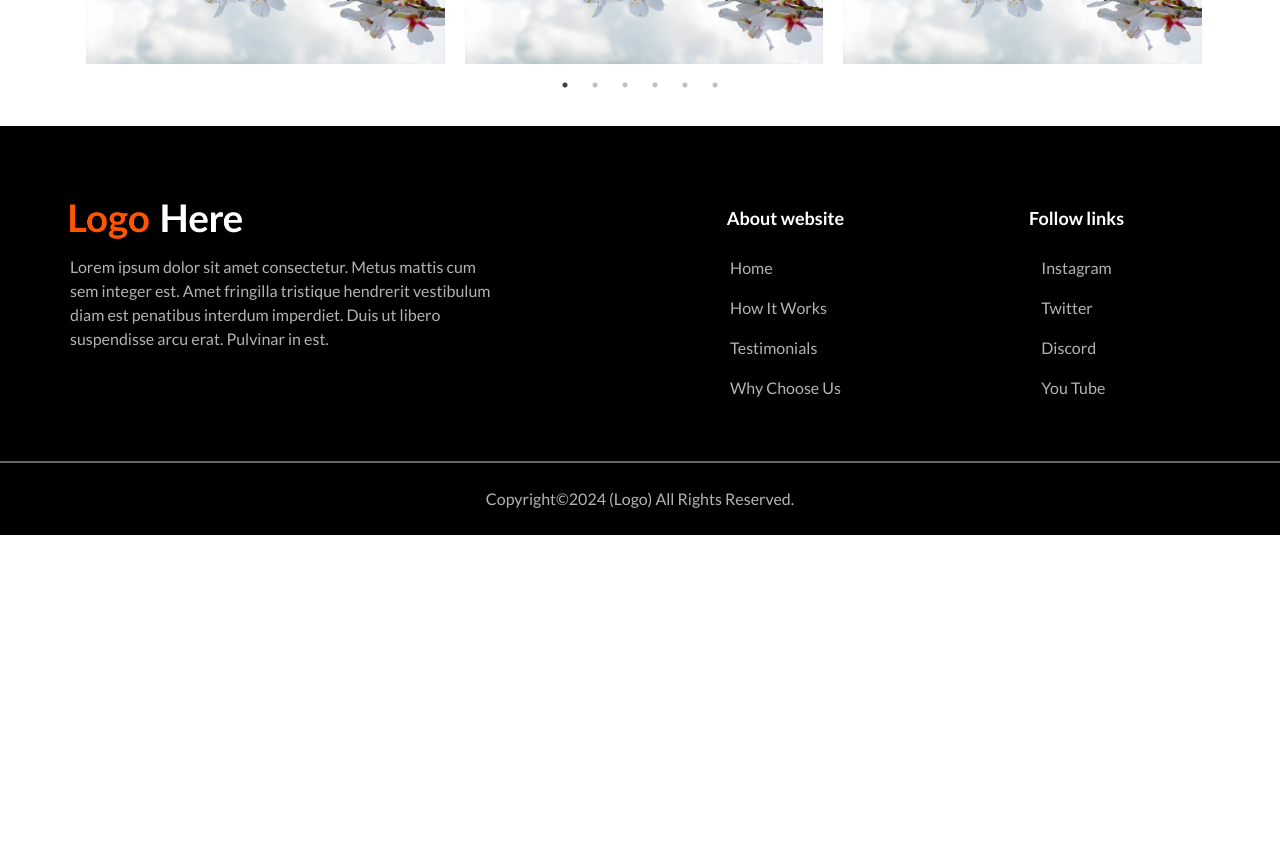
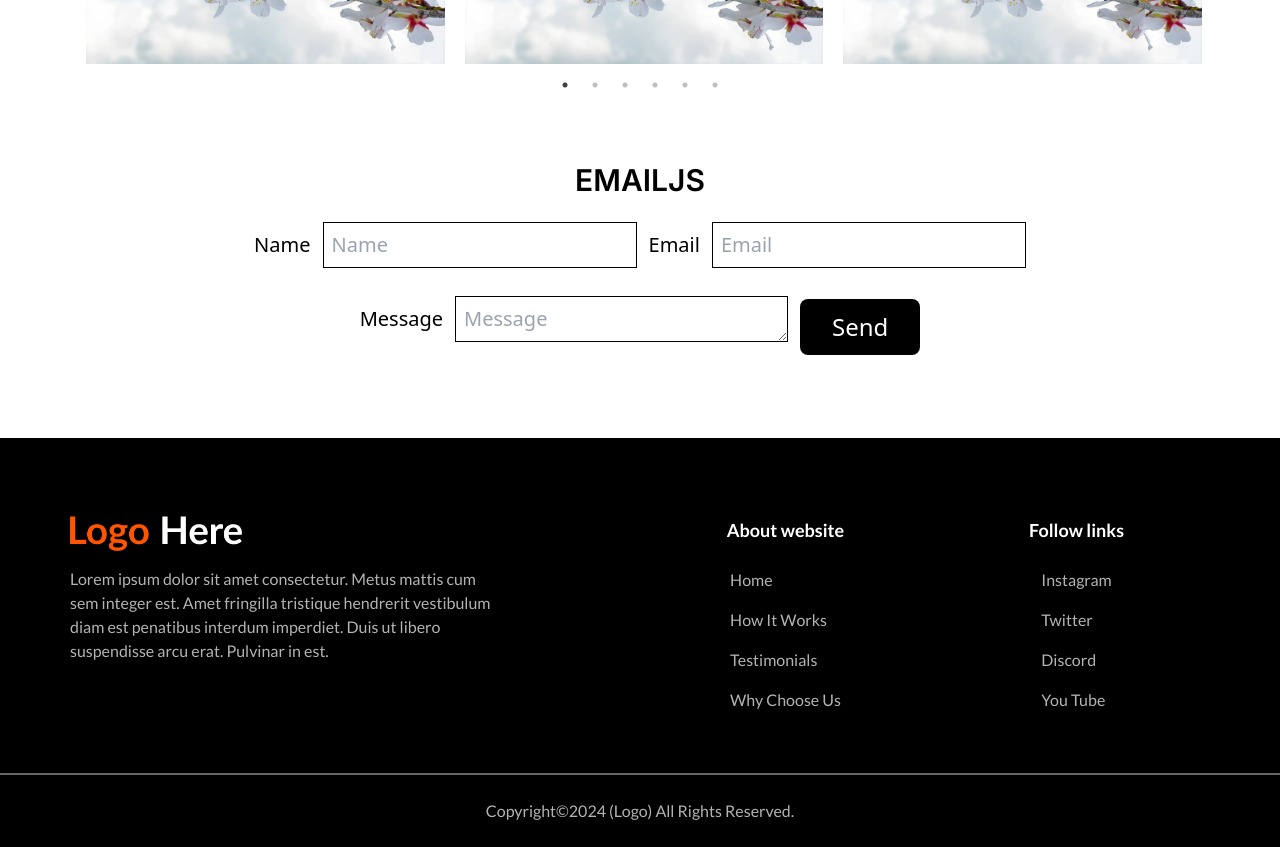
Before and after one commit to Seema-476/homepage-react, a React (Create React App) app: page / in a window 1280 px wide. Shown: the part 1520-2367 px from the top of the page. Before the commit the page ends 2055 px from the top, so only its background shows below. Built offline with nearby package versions, Linux system fonts and the light colour scheme.

Commit message:
emailjs done

```diff
--- a/package.json
+++ b/package.json
@@ -3,6 +3,7 @@
   "version": "0.1.0",
   "private": true,
   "dependencies": {
+    "@emailjs/browser": "^4.4.1",
     "@testing-library/jest-dom": "^5.17.0",
     "@testing-library/react": "^13.4.0",
     "@testing-library/user-event": "^13.5.0",
@@ -10,9 +11,11 @@
     "react-dom": "^18.3.1",
     "react-router-dom": "^6.27.0",
     "react-scripts": "5.0.1",
+    "react-simple-typewriter": "^5.0.1",
     "react-slick": "^0.30.2",
     "slick": "^1.12.2",
     "swiper": "^11.1.14",
+    "typewriter-effect": "^2.21.0",
     "web-vitals": "^2.1.4"
   },
   "scripts": {
--- /dev/null
+++ b/src/common/EmailjsPractice.jsx
@@ -0,0 +1,41 @@
+import React, { useRef } from 'react';
+import emailjs from '@emailjs/browser';
+
+export const EmailjsPractice = () => {
+    const form = useRef();
+
+    const sendEmail = (e) => {
+        e.preventDefault();
+
+        emailjs
+            .sendForm('service_ix25dr9', 'template_ohy6dpx', form.current, {
+                publicKey: 'nzZC9f1fhink2qm3L',
+            })
+            .then(
+                () => {
+                    console.log('SUCCESS!');
+                },
+                (error) => {
+                    console.log('FAILED...', error.text);
+                },
+            );
+    };
+
+    return (
+        <div className='pb-20 pt-9'>
+            <div className='container'>
+                <p className='font-semibold font-inter text-3xl text-center pb-6'>EMAILJS</p>
+                <form ref={form} onSubmit={sendEmail} className='flex items-center justify-center gap-3 flex-wrap'>
+                    <label className='font-outfit font-medium text-xl flex items-center gap-3 mb-4'>Name
+                        <input type="text" name="name" placeholder='Name' className='border border-black outline-none p-2' /></label>
+                    <label className='font-outfit font-medium text-xl flex items-center gap-3 mb-4'>Email
+                        <input type="email" name="user_email" placeholder='Email' className='border border-black outline-none p-2' /></label>
+                    <label className='font-outfit font-medium text-xl flex items-center gap-3 mb-4'>Message
+                        <textarea name="message" placeholder='Message' rows={1} cols={25} className='border border-black outline-none p-2' /></label>
+                    <input type="submit" value="Send" className='font-outfit font-medium text-2xl bg-black text-white py-3 px-8 hover:scale-95 duration-700 text-center rounded-lg' />
+                </form>
+          </div>
+      </div>
+    );
+};
+export default EmailjsPractice
--- a/src/common/Footer.jsx
+++ b/src/common/Footer.jsx
@@ -2,10 +2,10 @@ import React from 'react'
 import footerLogo from '../assets/images/png/footer-logo.png'
 import { FOOTER_LIST } from '../common/Helper'
 
-const Footer = () => {
+const Footer = ({ className }) => {
     const year = new Date().getFullYear();
     return (
-      <div className='bg-black pt-[78px]'>
+        <div className={`bg-black pt-[78px] ${className}`}>
             <div className='container'>
                 <div className='flex flex-wrap flex-row -mx-3 pb-[61px]'>
                     <div className='lg:w-[50%] w-full px-3'>
--- a/src/components/view/About.jsx
+++ b/src/components/view/About.jsx
@@ -9,8 +9,8 @@ const About = () => {
         <>
             <Hero />
             <MapCards />
-      <SwiperSlider/>
-          <Footer />
+            <SwiperSlider />
+            <Footer className="!bg-deep-blue" />
         </>
     )
 }
--- a/src/components/view/Home.jsx
+++ b/src/components/view/Home.jsx
@@ -3,13 +3,15 @@ import LoremMapCards from '../home/LoremMapCards'
 import Footer from '../../common/Footer'
 import Hero from '../../common/Hero'
 import SlickSlider from '../home/SlickSlider'
+import EmailjsPractice from '../../common/EmailjsPractice'
 
 const Home = () => {
     return (
         <>
             <Hero />
             <LoremMapCards />
-      <SlickSlider/>
+            <SlickSlider />
+            <EmailjsPractice />
             <Footer />
            </>
     )
```
Also changed, not shown: 1 other file (tests, documents, lock files or other folders). Lines whose indentation alone changed are shown as unchanged.
